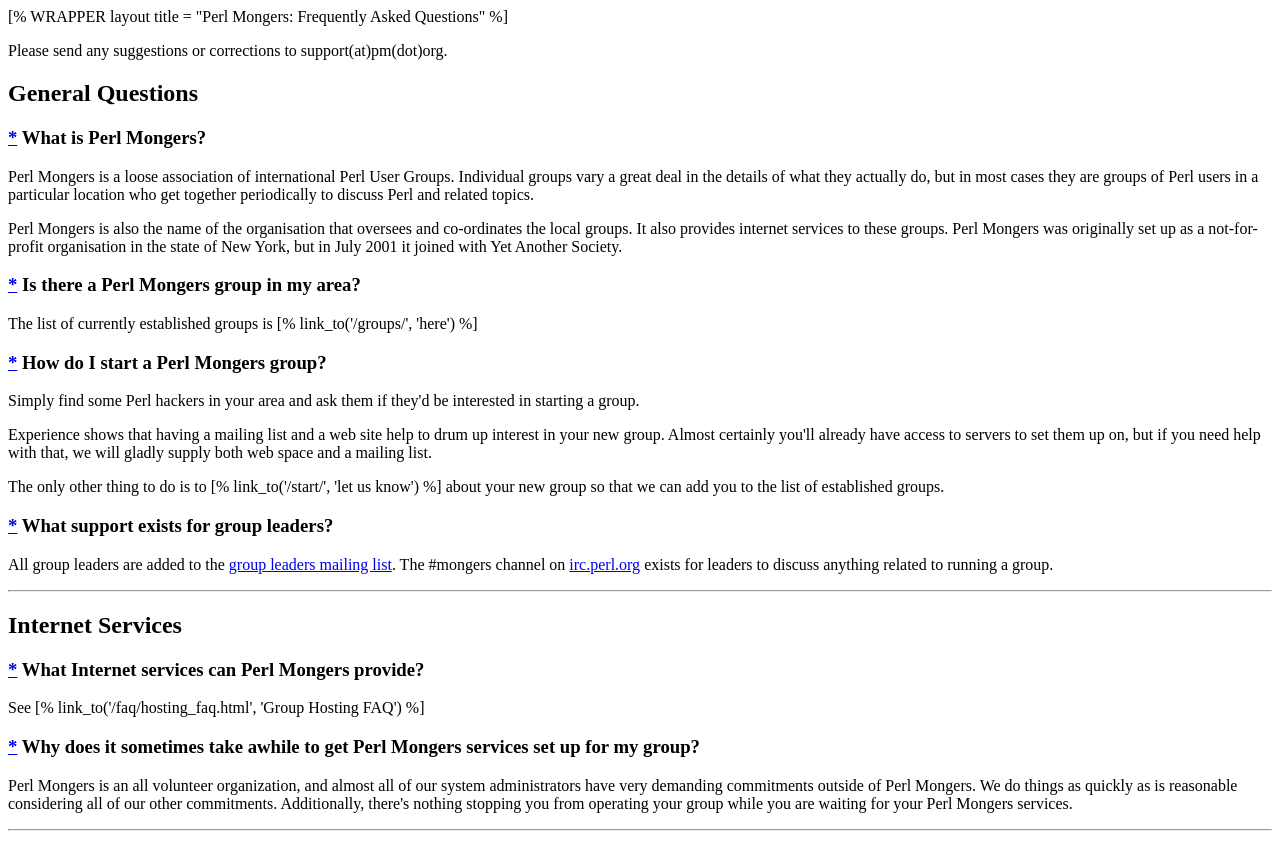
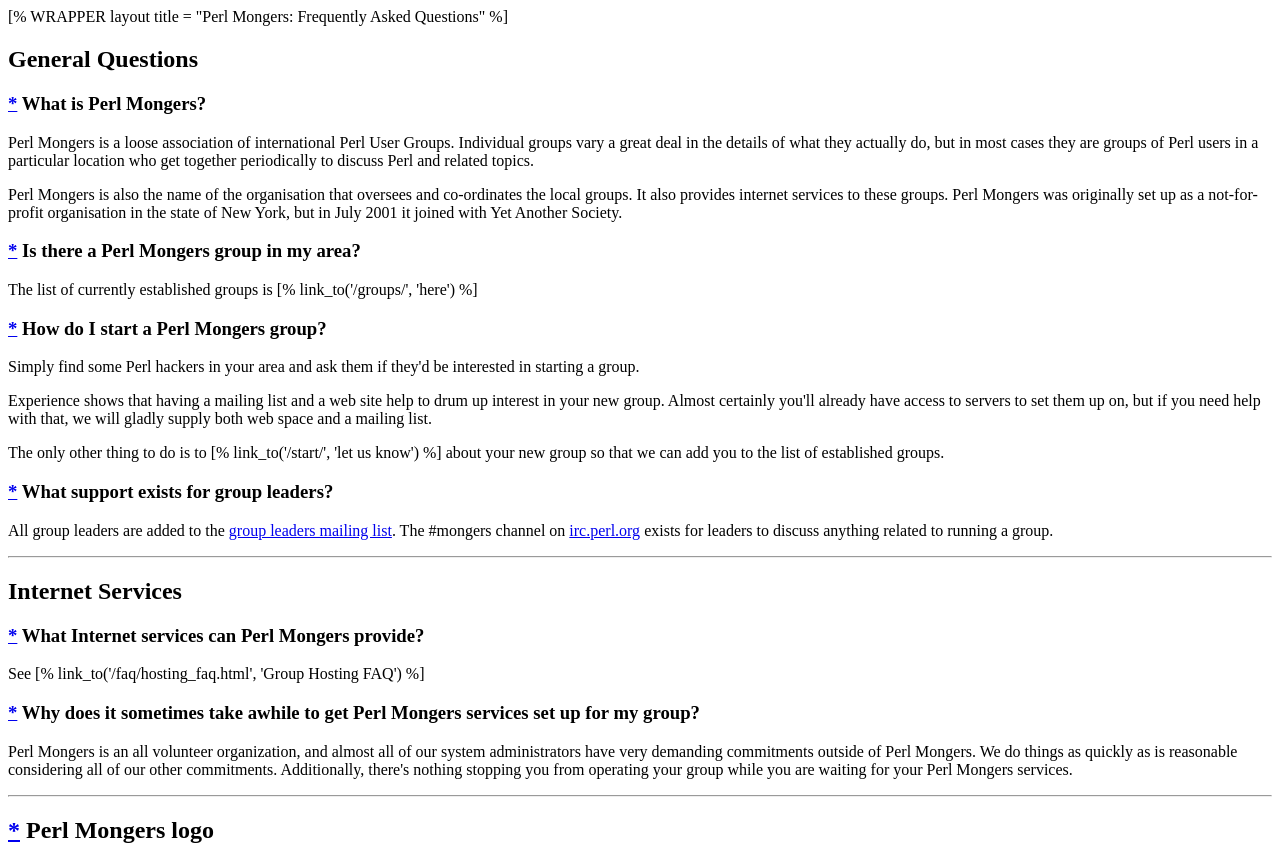
Before and after one commit to perlorg/www.pm.org, a plain HTML site: page src/faq/index.html in a window 1280 px wide. Shown: the top 847 px of the page. Drawn offline with Linux system fonts and the light colour scheme.

Commit message:
Removing another email reference

```diff
--- a/src/faq/index.html
+++ b/src/faq/index.html
@@ -1,9 +1,4 @@
 [% WRAPPER layout title = "Perl Mongers: Frequently Asked Questions" %]
-
-<p>
-    Please send any suggestions or corrections to support(at)pm(dot)org.
-</p>
-
 
 <h2>
     General Questions
```
